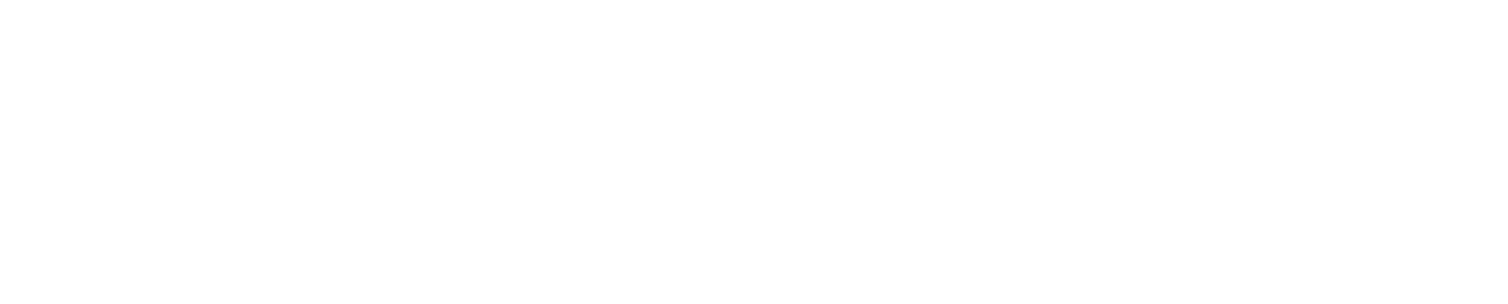
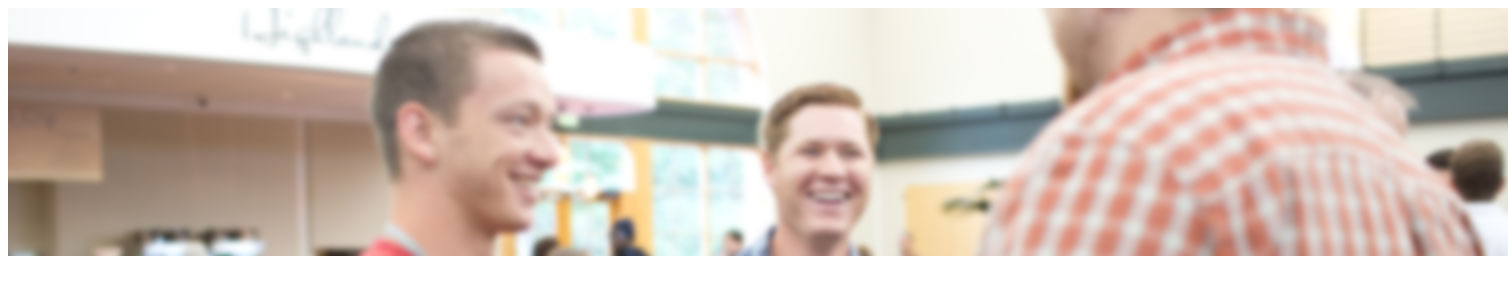
Before and after one commit to connorpkennedy/tech-practicum, a plain HTML site: page Midterm.html in a window 1280 px wide. Shown: the top 304 px of the page, 1508 px wide, since content can reach past the window. Drawn offline with Linux system fonts and the light colour scheme.

Commit message:
midterm
added image(non BG)

```diff
--- a/Midterm.html
+++ b/Midterm.html
@@ -13,6 +13,7 @@
 		<header>
 		<div class="banner">
 			<!--THIS BACKGROUND STUFF HATES ME....EITHER THAT OR I'M FORGETTING SOMETHING SIMPLE-->
+			<img src="images/dt-background.jpg">
 		</div>
 		</header>
 		<div class="container">
```
